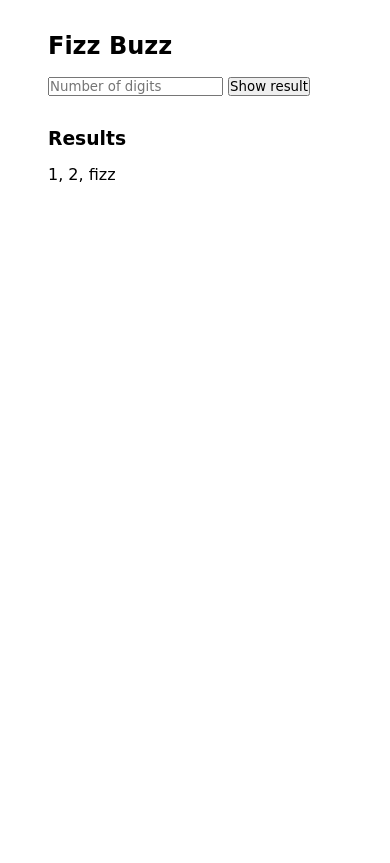
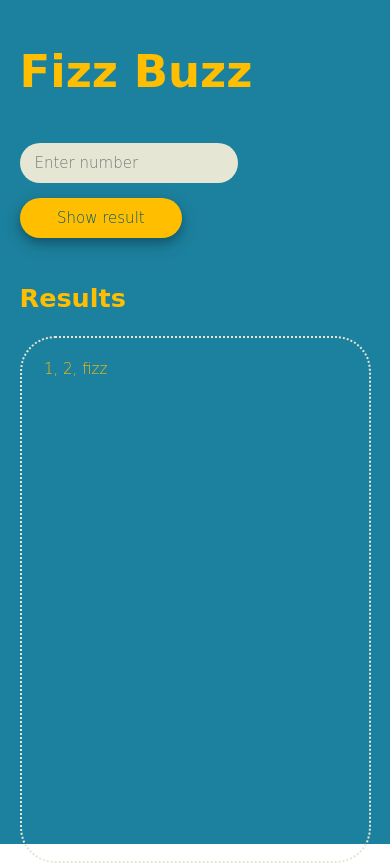
Before and after one commit to shtabyl/fizzbuzz, a plain HTML site: page index.html in a window 390 px wide. Drawn offline with Linux system fonts and the light colour scheme; a web font is replaced by a local one.

Commit message:
Fix styles, add responsive design

```diff
--- a/index.html
+++ b/index.html
@@ -8,13 +8,19 @@
 </head>
 <body class="gluten-normal">
     <section class="section container">
-        <h1 class="section__title title">Fizz Buzz</h1>
+        <h1 class="section__title header">Fizz Buzz</h1>
         <form action="" class="section__form form">
-            <input name="number" type="number" placeholder="Number of digits" class="section__input input gluten-normal">
-            <input type="submit" value="Show result" class="section__button button gluten-normal">
+            <input name="number" type="number" placeholder="Enter number" class="section__input input">
+            <input type="submit" value="Show result" class="section__button button">
         </form>
         <h3 class="section__title title">Results</h3>
-        <p>1, 2, fizz</p>
+
+        <div class="section__results results">
+            <p>1, 2, fizz</p>
+
+        </div>
+
     </section>
+
 </body>
 </html>
--- a/style.css
+++ b/style.css
@@ -3,7 +3,7 @@
 .gluten-normal {
     font-family: "Gluten", cursive;
     font-optical-sizing: auto;
-    font-weight: 400;
+    font-weight: 300;
     font-style: normal;
     font-variation-settings:"slnt" -6;
 }
@@ -21,27 +21,79 @@
 
 @layer ui-kit {
     :root {
-        --main-color: ;
-        --b-radius: ;
-        font-size: clamp(1rem, 2.5vw, 2rem);
+        --main-color: #FFBE00;
+        --main-color-light: #e6e6d4;
+        --bg-color: #005874;
+        --b-radius: 50px;
+        font-size: 15px;
     }
 }
 
 
 @layer layout {
     .container {
-        padding: 2rem 3rem;
+        padding: 3rem 5%;
+        height: 100vh;
+        height: 100svh;
+    }
+
+    .section__results {
+        display: flex;
     }
 }
 
 
 @layer decoration {
-    .title {
-        margin-bottom: 1rem;
+    .section {
+        background: #1C819E;
+        color: var(--main-color);
     }
 
-    .input {
+    .header {
+        margin-bottom: 3rem;
+        font-size: 3rem;
+    }
+
+    .title {
+        margin-bottom: 1.5rem;
+        font-size: 1.7rem;
+    }
+
+    .form {
         margin-bottom: 2rem;
+        & > input {
+            padding: 0.5rem 1rem;
+            height: 40px;
+            border-radius: var(--b-radius);
+            font: inherit;
+            margin-bottom: 1rem;
+        }
+    }
+
+    form .input {
+        background: var(--main-color-light);
+        border: none;
+        margin-right: 0.5rem;
+    }
+
+    form .button {
+        border: none;
+        background: var(--main-color);
+        color: var(--bg-color);
+        padding: 0.5rem 2.5rem;
+        box-shadow: 0 0.3rem 0.6rem 0 rgba(0, 0, 0, 0.2), 0 0.4rem 1.2rem 0 rgba(0, 0, 0, 0.19);
+        cursor: pointer;
+        &:active {
+            background: var(--main-color-light);
+        }
+    }
+
+    .results {
+        border: 2px dotted var(--main-color-light);
+        --height: 70;
+        height: calc(var(--height) * 1%);
+        border-radius: calc(var(--b-radius) * var(--height) / 100);
+        padding: 1.5rem 1.5rem;
     }
 
 }
```
